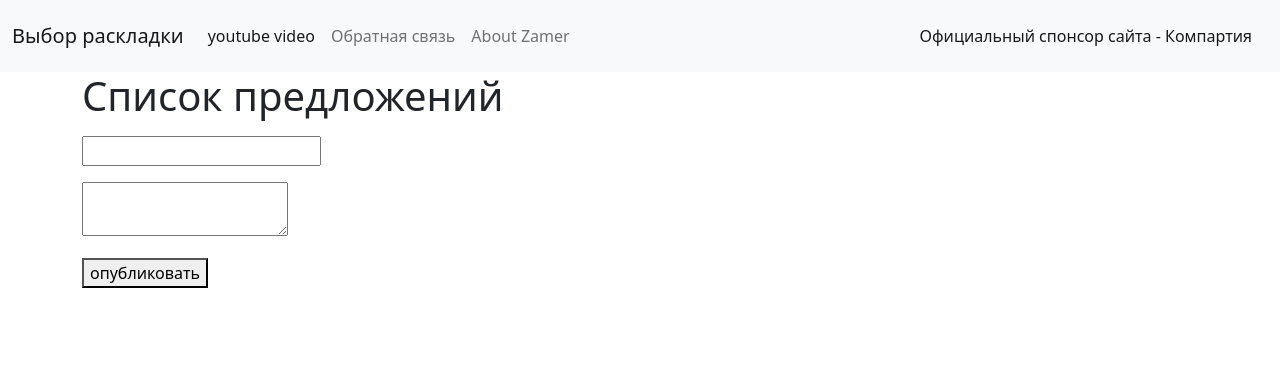
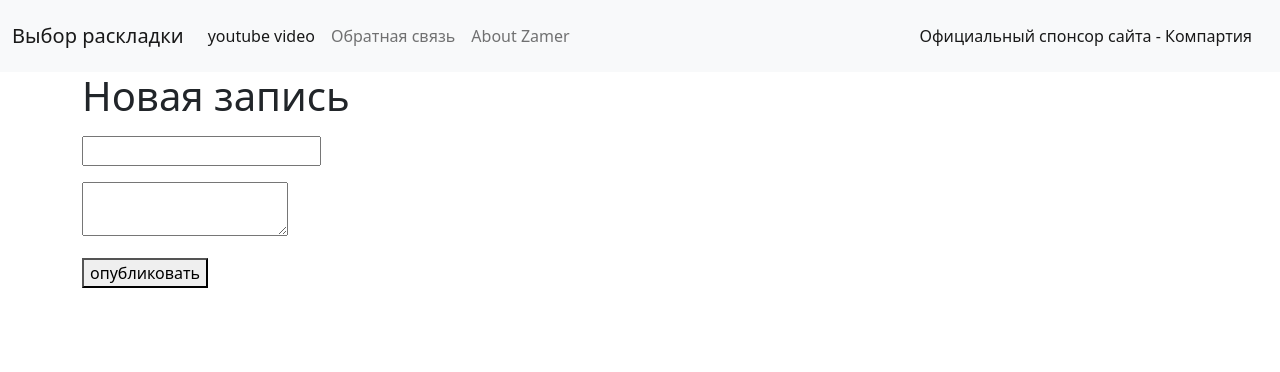
Before and after one commit to ZamerMen/FlaskApp, a Flask app: page /blog/create in a window 1280 px wide. Shown: the top 372 px of the page. Run offline with Flask 2, Linux system fonts and the light colour scheme.

```diff
--- a/posts/Templates/Posts/create_posts.html
+++ b/posts/Templates/Posts/create_posts.html
@@ -7,7 +7,7 @@
 
 
 {% block content %}
-<h1>Список предложений</h1>
+<h1>Новая запись</h1>
 
 <p>
 <form action="{{url_for('posts.post_created')}}" method="post">
--- a/posts/blueprint.py
+++ b/posts/blueprint.py
@@ -50,7 +50,7 @@ def post_create():
 	return render_template('posts/create_posts.html')
 
 
-@posts.route('/created', methods=['post','get'])
+@posts.route('/created', methods=['post', 'get'])
 def post_created():
 
 	title = request.form.get('title')
```
Also changed, not shown: requirements_1.txt (added, +49 -0 lines).
